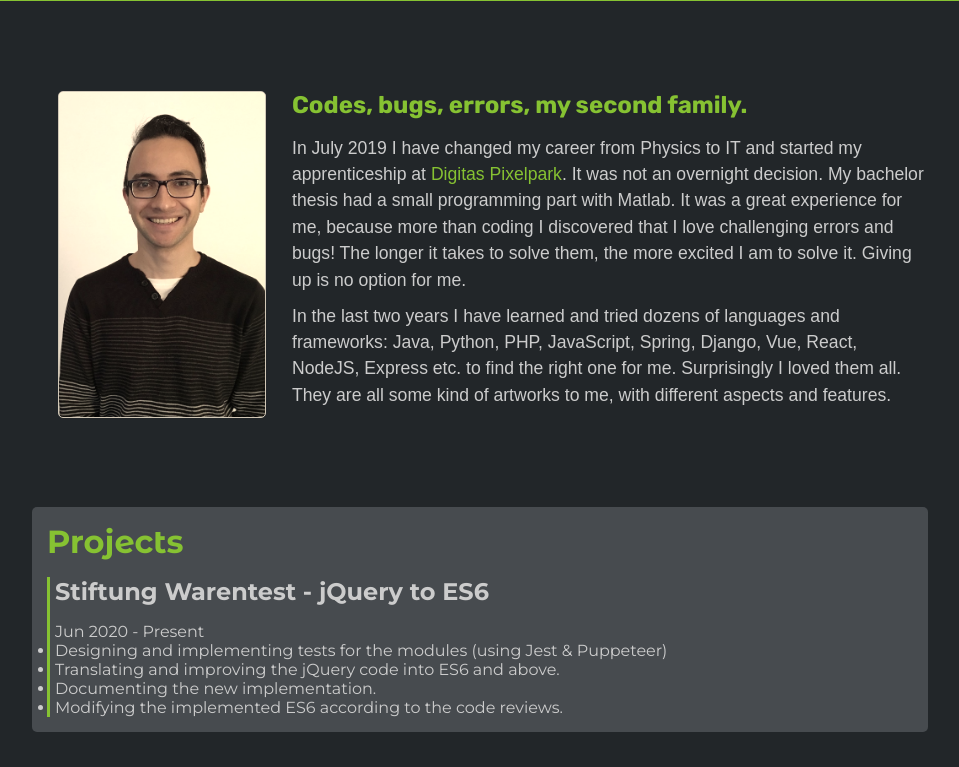
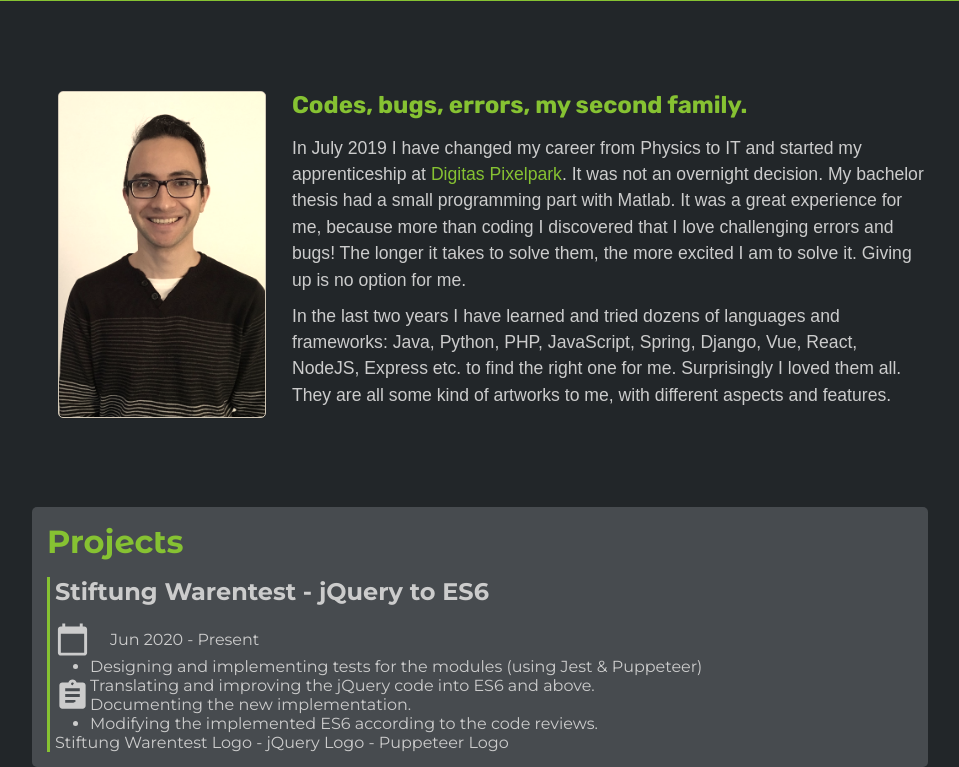
Before and after one commit to nancologist/Portofolio-Website, a Gatsby site in the folder nanco-portfolio/: page /about in a window 1280 px wide. Shown: the part 116-883 px from the top of the page, without its empty margins (160-1119 px from the left). Before the commit the page ends 848 px from the top, so only its background shows below. Built offline with nearby package versions, Linux system fonts and the light colour scheme; Gatsby itself is replaced by a stand-in of ours; a web font is replaced by a local one.

Commit message:
Outsource Project props

```diff
--- a/nanco-portfolio/src/components/project/project.css
+++ b/nanco-portfolio/src/components/project/project.css
@@ -5,13 +5,23 @@
 }
 
 .project__title {
-    /*font-family: 'Montserrat Alternates', sans-serif;*/
-    /*font-family: 'Zilla Slab', sans-serif;*/
-    /*font-family: 'Rubik', sans-serif;*/
-    /*font-family: 'Convergence', sans-serif;*/
     font-family: 'Montserrat', sans-serif;
 }
 
-.project__tasks ul {
+.project__date {
+    display: flex;
+    align-items: center;
+}
+
+.project__date--text {
+    margin-left: 20px;
+}
+
+.project__tasks {
+    display: flex;
+    align-items: center;
+}
+
+.project__tasks--list {
     list-style: initial;
 }
--- a/nanco-portfolio/src/components/project/project.js
+++ b/nanco-portfolio/src/components/project/project.js
@@ -1,21 +1,42 @@
 import React from "react";
 import "./project.css";
+import AssignmentIcon from '@material-ui/icons/Assignment';
+import CalendarTodayIcon from '@material-ui/icons/CalendarToday';
+
+const projects = [
+    {
+        title: 'Stiftung Warentest - jQuery to ES6',
+        date: 'Jun 2020 - Present',
+        tasks: [
+            'Designing and implementing tests for the modules (using Jest & Puppeteer)',
+            'Translating and improving the jQuery code into ES6 and above.',
+            'Documenting the new implementation.',
+            'Modifying the implemented ES6 according to the code reviews.'
+        ]
+    }
+];
 
 const project = () => {
+    return projects.map((project) => {
         return (
             <div className="project">
-            <h2 className="project__title">Stiftung Warentest - jQuery to ES6</h2>
-            <div className="project__date">Jun 2020 - Present</div>
+                <h2 className="project__title">{project.title}</h2>
+                <div className="project__date">
+                    <CalendarTodayIcon fontSize="large"/>
+                    <span className="project__date--text">{project.date}</span>
+                </div>
                 <div className="project__tasks">
-                <ul>
-                    <li>Designing and implementing tests for the modules (using Jest & Puppeteer)</li>
-                    <li>Translating and improving the jQuery code into ES6 and above.</li>
-                    <li>Documenting the new implementation.</li>
-                    <li>Modifying the implemented ES6 according to the code reviews.</li>
+                    <AssignmentIcon fontSize="large"/>
+                    <ul className="project__tasks--list">
+                        { project.tasks.map((task) => <li>{task}</li>) }
                     </ul>
+                </div>
+                <div className="project__brands">
+                    Stiftung Warentest Logo - jQuery Logo - Puppeteer Logo
                 </div>
             </div>
         )
+    })
 };
 
 export default project;
```
Lines whose indentation alone changed are shown as unchanged.
